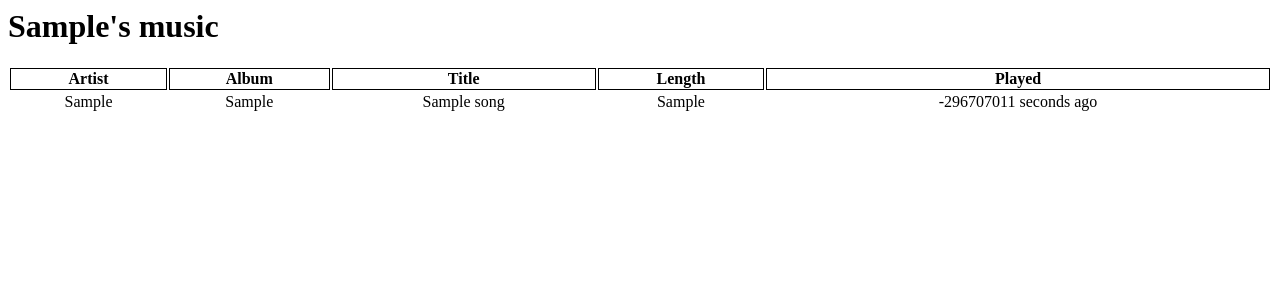
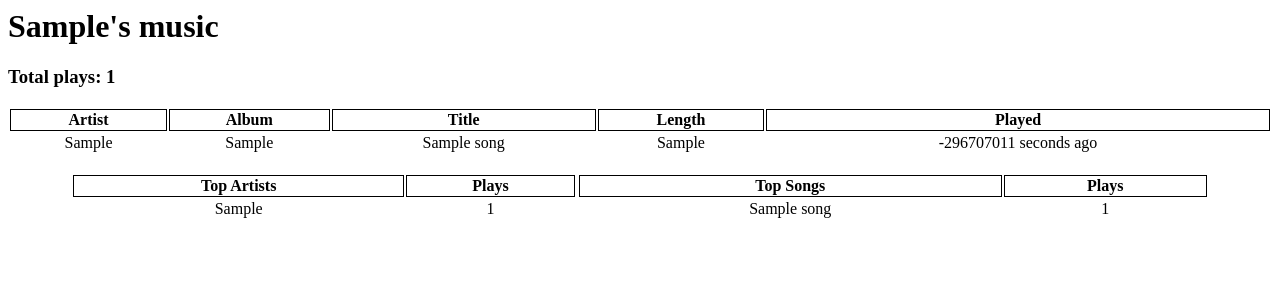
Before and after one commit to horgh/song_tracker, a PHP site: the page made by website/index.php in a window 1280 px wide. Shown: the top 300 px of the page. Run offline with PHP 8.4, Linux system fonts and the light colour scheme; tables that the repository leaves empty hold one stand-in row (values such as "Sample post").

Commit message:
- add top artists / top songs charts - make utils dir & move test play

```diff
--- a/website/index.php
+++ b/website/index.php
@@ -11,6 +11,7 @@ require_once("src/Song.php");
 require_once("src/Template.php");
 require_once("src/util.Query.php");
 require_once("src/Userlist.php");
+require_once("src/Graphs.php");
 
 $db = Database::instance();
 
@@ -18,7 +19,9 @@ if (isset($_GET['user'])) {
 	$userid = Query::get_id_by_name($_GET['user']);
 	if ($userid != -1) {
 		Template::build_header($_GET['user'] . "'s music");
-		print("<h1>" . $_GET['user'] . "'s music</h1>");
+		print("<h1>" . $_GET['user'] . "'s music</h1>\n");
+		$total_plays = Query::user_count_plays($userid);
+		print("<h3>Total plays: " . $total_plays . "</h3>\n");
 ?>
 <table id="just_played">
 <th>Artist</th>
@@ -28,7 +31,6 @@ if (isset($_GET['user'])) {
 <th>Played</th>
 <?
 		$songs = Query::get_songs($userid, 20);
-
 		foreach ($songs as $song) {
 			print("<tr>");
 			print("<td>" . $song->get_artist() . "</td>");
@@ -38,6 +40,32 @@ if (isset($_GET['user'])) {
 			print("<td>" . $song->get_since() . "</td>");
 			print("</tr>\n");
 		}
+?>
+</table>
+<br>
+<table id="top_artists">
+<th>Top Artists</th>
+<th>Plays</th>
+<?
+	$graphs = new Graphs($userid, 10);
+	foreach ($graphs->get_artists() as $artist) {
+		print("<tr>");
+		print("<td>" . $artist["label"] . "</td>");
+		print("<td>" . $artist["count"] . "</td>");
+		print("</tr>\n");
+	}
+?>
+</table>
+<table id="top_songs">
+<th>Top Songs</th>
+<th>Plays</th>
+<?
+	foreach ($graphs->get_songs() as $topsong) {
+		print("<tr>");
+		print("<td>" . $topsong["label"] . "</td>");
+		print("<td>" . $topsong["count"] . "</td>");
+		print("</tr>\n");
+	}
 ?>
 </table>
 <?
--- /dev/null
+++ b/website/src/Graphs.php
@@ -0,0 +1,40 @@
+<?
+require_once("Statements.php");
+require_once("Database.php");
+
+class Graphs {
+	private $artists;
+	private $songs;
+	private $userid,
+		$count;
+
+	function __construct($userid, $count) {
+		$this->userid = $userid;
+		$this->count = $count;
+		$this->artists = self::build_graph(Statements::_TOP_ARTISTS, Statements::_TOP_ARTISTS_TYPE);
+		$this->songs = self::build_graph(Statements::_TOP_SONGS, Statements::_TOP_SONGS_TYPE);
+	}
+
+	public function get_artists() {
+		return $this->artists;
+	}
+
+	public function get_songs() {
+		return $this->songs;
+	}
+
+	private function build_graph($prepare_stmt, $bind_type) {
+		$stmt = Database::instance()->get_statement();
+		$stmt->prepare($prepare_stmt);
+		$stmt->bind_param($bind_type, $this->userid, $this->count);
+		$stmt->execute();
+		$stmt->bind_result($count, $label);
+		$entries = array();
+		while ($stmt->fetch()) {
+			$entries[] = array("count" => $count,
+				"label" => $label);
+		}
+		return $entries;
+	}
+}
+?>
--- a/website/src/Statements.php
+++ b/website/src/Statements.php
@@ -19,5 +19,11 @@ class Statements {
 	const _USER_ID = "SELECT u.id FROM users u WHERE user = ?";
 	const _USER_ID_TYPE = "s";
 	const _GET_USERS = "SELECT u.user FROM users u ORDER BY u.user ASC";
+	const _TOP_SONGS = "SELECT COUNT(s.id) AS count, s.title FROM plays p JOIN songs s ON p.songid = s.id WHERE p.userid = ? GROUP BY p.songid ORDER BY count DESC LIMIT ?";
+	const _TOP_SONGS_TYPE = "ii";
+	const _TOP_ARTISTS = "SELECT COUNT(s.id) AS count, s.artist FROM plays p JOIN songs s ON p.songid = s.id WHERE p.userid = ? GROUP BY s.artist ORDER BY count DESC LIMIT ?";
+	const _TOP_ARTISTS_TYPE = "ii";
+	const _PLAYS_USER = "SELECT COUNT(p.id) FROM plays p WHERE userid = ?";
+	const _PLAYS_USER_TYPE = "i";
 }
 ?>
--- a/website/src/util.Query.php
+++ b/website/src/util.Query.php
@@ -8,6 +8,16 @@ require_once("Song.php");
 require_once("User.php");
 
 class Query {
+	public static function user_count_plays($userid) {
+		$stmt = Database::instance()->get_statement();
+		$stmt->prepare(Statements::_PLAYS_USER);
+		$stmt->bind_param(Statements::_PLAYS_USER_TYPE, $userid);
+		$stmt->execute();
+		$stmt->bind_result($count);
+		$stmt->fetch();
+		return $count;
+	}
+
 	// boolean whether succeed
 	public static function add_play($user, $artist, $album, $title, $length) {
 		$album = stripslashes($album);
--- a/website/style.css
+++ b/website/style.css
@@ -2,10 +2,29 @@
 	width: 100%;
 }
 
-#just_played th {
+#top_artists {
+	width: 40%;
+	float: left;
+	margin-left: 5%;
+}
+
+#top_songs {
+	width: 50%;
+	float: right;
+	margin-right: 5%;
+}
+
+/*
+#top_artists, #top_songs {
+	width: 60%;
+	margin: auto;
+}
+*/
+
+th {
 	border: 1px solid black;
 }
 
-#just_played td {
+td {
 	text-align: center;
 }
```
Also changed, not shown: 2 other files.
